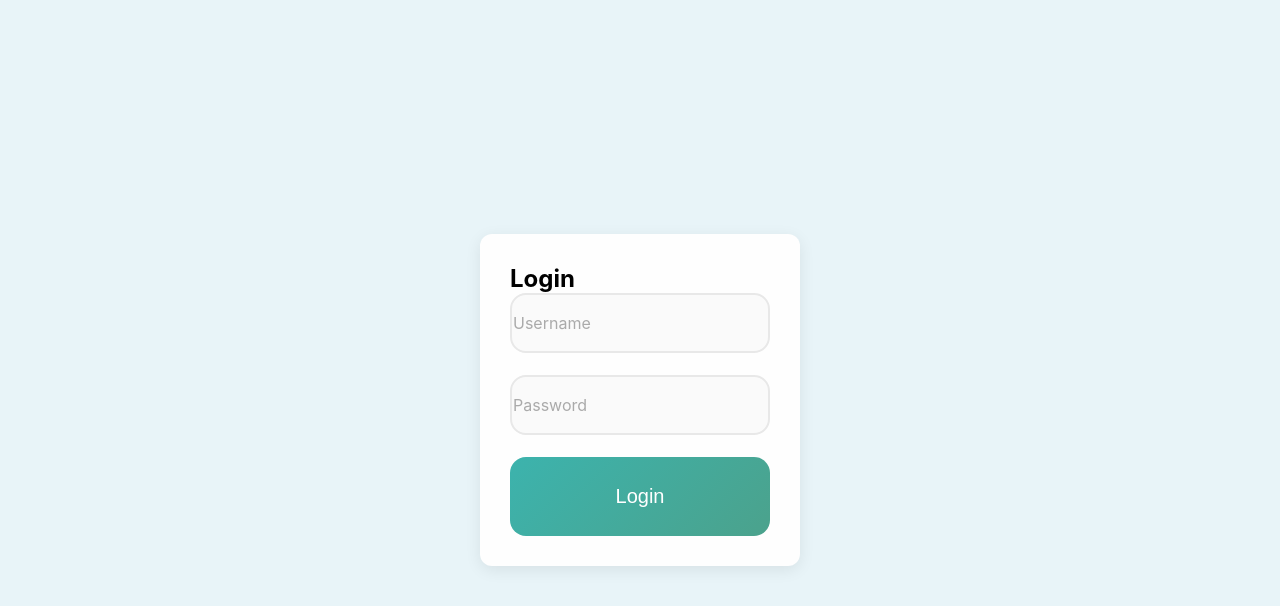
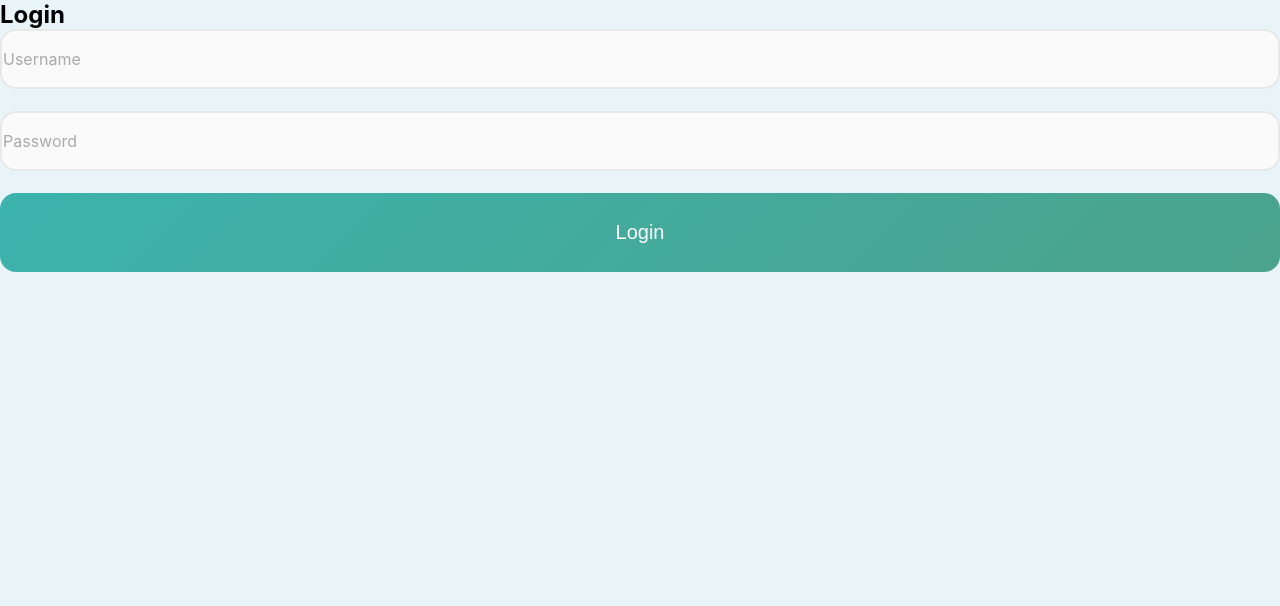
Before and after one commit to joyeuse08/development-project-, a React (Create React App) app in the folder frontend/: page /Login in a window 1280 px wide. Shown: the top 606 px of the page. Built offline with nearby package versions, Linux system fonts and the light colour scheme.

Commit message:
Update index.css

```diff
--- a/frontend/src/index.css
+++ b/frontend/src/index.css
@@ -8,28 +8,6 @@ body {
   -moz-osx-font-smoothing: grayscale;
   background-color: #e8f4f8;
   min-height: 100vh;
-  display: flex;
-  align-items: center;
-  justify-content: center;
-}
-button {
-  padding: 10px 20px;
-  background-color: #a8d8ea;
-  color: #333;
-  border: none;
-  border-radius: 6px;
-  cursor: pointer;
-}
-button:hover {
-  background-color: #89c4d8;
-}
-form {
-  background: #fefefe;
-  padding: 30px;
-  margin: auto;
-  width: 320px;
-  border-radius: 12px;
-  box-shadow: 0 4px 16px rgba(0,0,0,0.08);
 }
 
 code {
```
